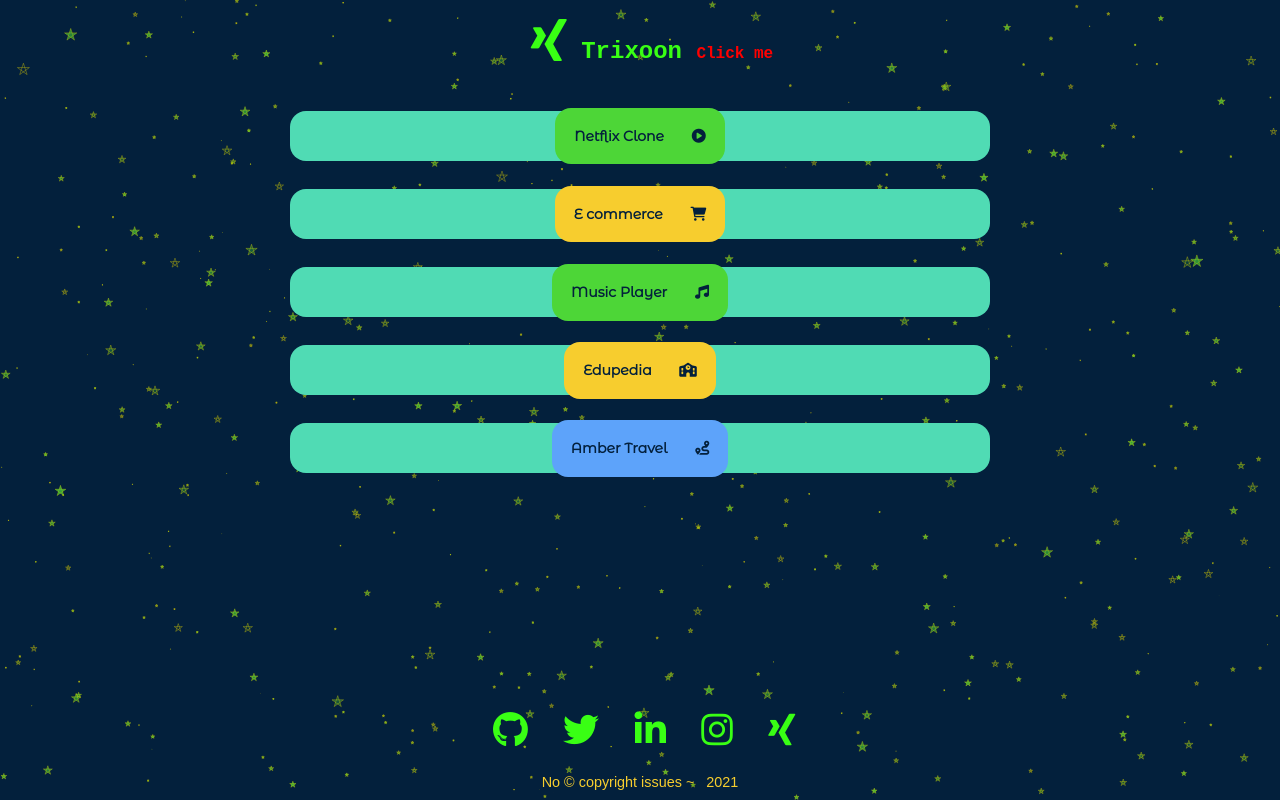
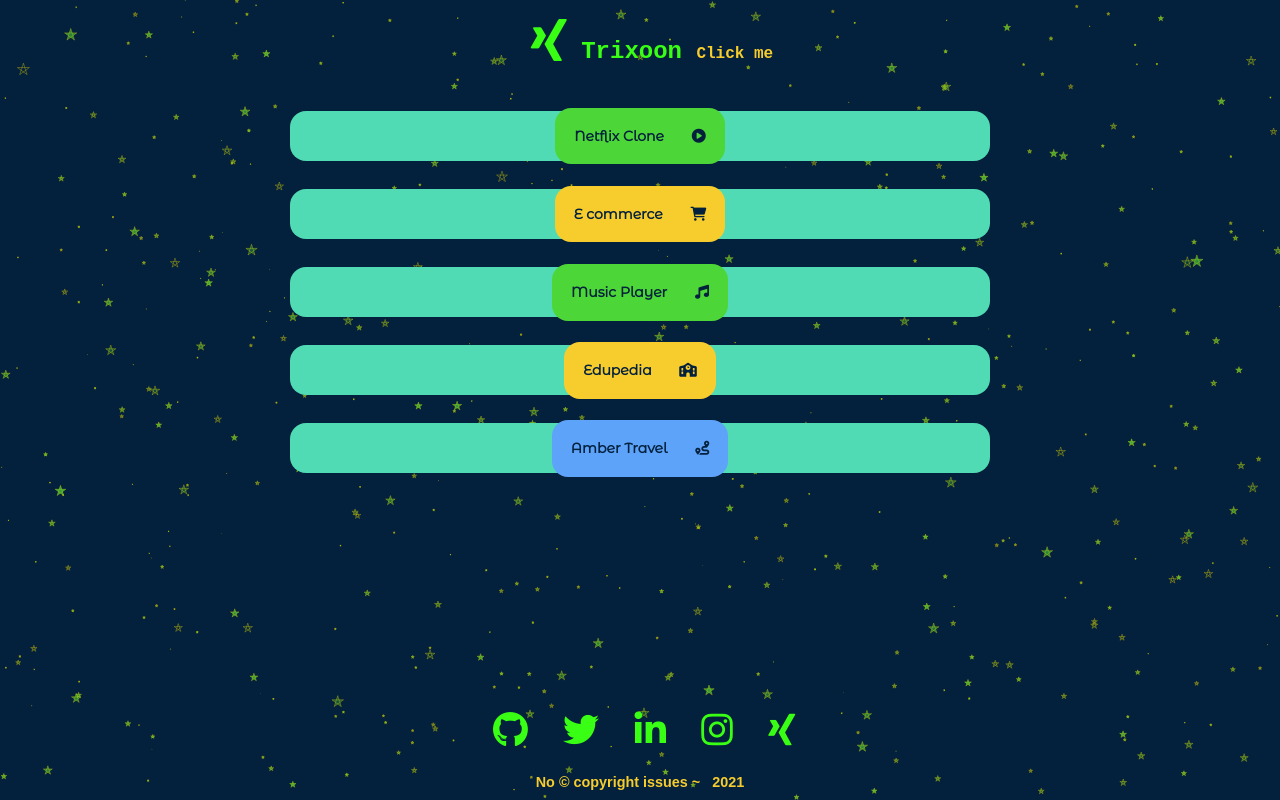
Before and after one commit to gouravmarch20/linktr.ee-gouravmarch20, a plain HTML site: page index.html in a window 1280 px wide. Drawn offline with Linux system fonts and the light colour scheme; animation ran at ten frames a second.

Commit message:
add : color

```diff
--- a/css/style.css
+++ b/css/style.css
@@ -78,7 +78,7 @@ a {
   font-family: "Courier New", Courier, monospace;
 }
 .hero-span {
-  color: red;
+  color: #F7CD2E;
   font-size: 1rem;
 }
 /* project url  */
@@ -148,6 +148,7 @@ footer {
   bottom: 0;
   width: 100%;
   color: #F7CD2E;
+  font-weight: bolder;
   padding: 0.3rem 0rem;
   overflow: hidden;
 
```
